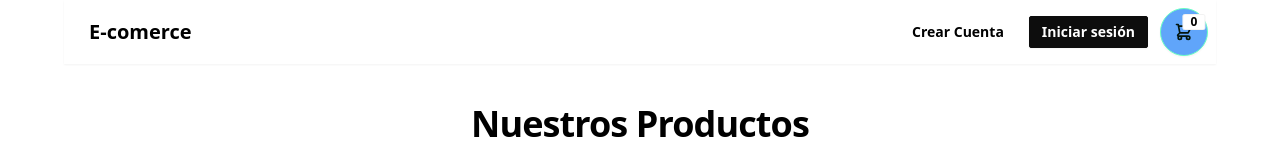
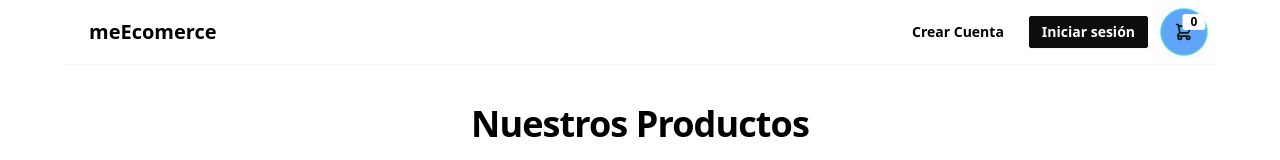
Before and after one commit to wizzard95/FRONTEND-ECOMERCE, a React (Vite) app: page / in a window 1280 px wide. Shown: the top 160 px of the page. Built offline with nearby package versions, Linux system fonts and the light colour scheme; no server answers.

Commit message:
ui: cambiar titulo del navbar

```diff
--- a/src/components/Navbar/Navbar.jsx
+++ b/src/components/Navbar/Navbar.jsx
@@ -10,7 +10,7 @@ const Navbar = () => {
             <nav className="navbar bg-base-100/95 backdrop-blur-sm shadow-sm w-full">
                 <div className="navbar-start">
                     <Link className="btn btn-ghost text-xl" to="/">
-                        E-comerce
+                        meEcomerce
                     </Link>
                 </div>
                 <div className="navbar-end gap-1 sm:gap-3">
@@ -22,7 +22,10 @@ const Navbar = () => {
                             >
                                 Crear Cuenta
                             </Link>
-                            <Link className="btn btn-primary btn-sm" to="/login">
+                            <Link
+                                className="btn btn-primary btn-sm"
+                                to="/login"
+                            >
                                 Iniciar sesión
                             </Link>
                         </>
```
